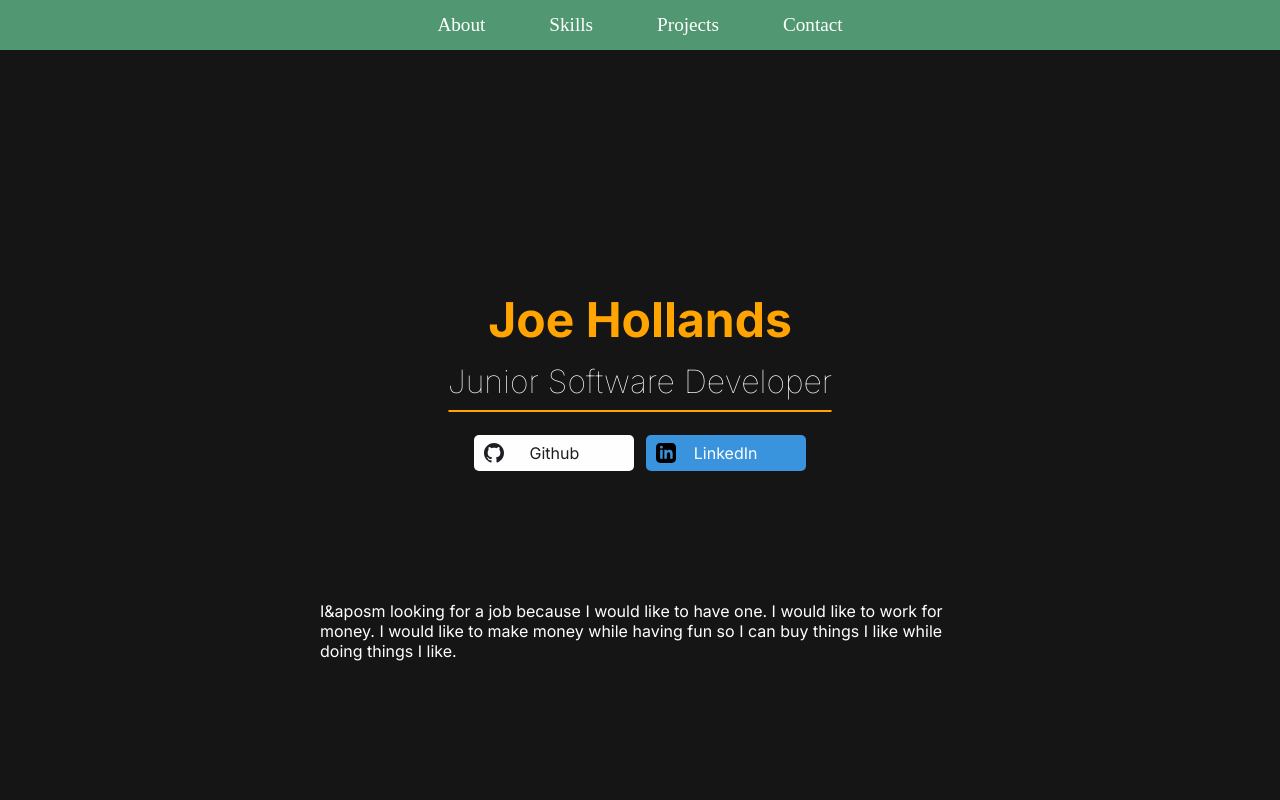
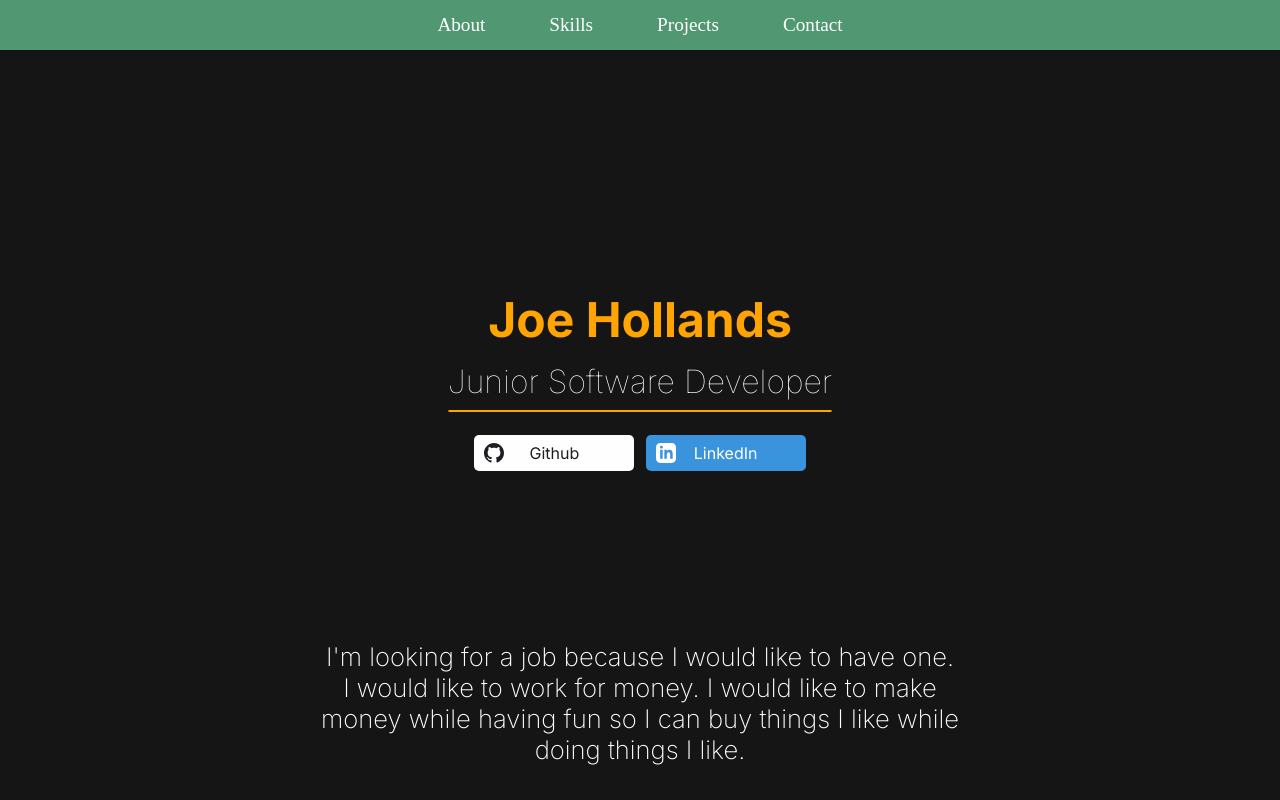
Before and after one commit to Jobeyobey/portfolio-website, a Next.js app: page / in a window 1280 px wide. Shown: the top 800 px of the page. Built offline with nearby package versions, Linux system fonts and the light colour scheme.

Commit message:
styled landing area

```diff
--- a/src/pages/index.js
+++ b/src/pages/index.js
@@ -29,7 +29,7 @@ export default function Home() {
             <main className={`${inter.className}`}>
                 <MainTitle />
                 <p className="bio">
-                    I&aposm looking for a job because I would like to have one.
+                    I&apos;m looking for a job because I would like to have one.
                     I would like to work for money. I would like to make money
                     while having fun so I can buy things I like while doing
                     things I like.
--- a/src/styles/globals.css
+++ b/src/styles/globals.css
@@ -139,8 +139,12 @@ body {
 
 .bio {
     margin: auto;
-    padding-top: 15vh;
+    padding-top: 20vh;
     width: 50%;
+    max-width: 46rem;
+    font-size: 1.6rem;
+    font-weight: 200;
+    text-align: center;
 }
 
 /* Section Titles */
```
Also changed, not shown: src/images/linkedin.svg.
